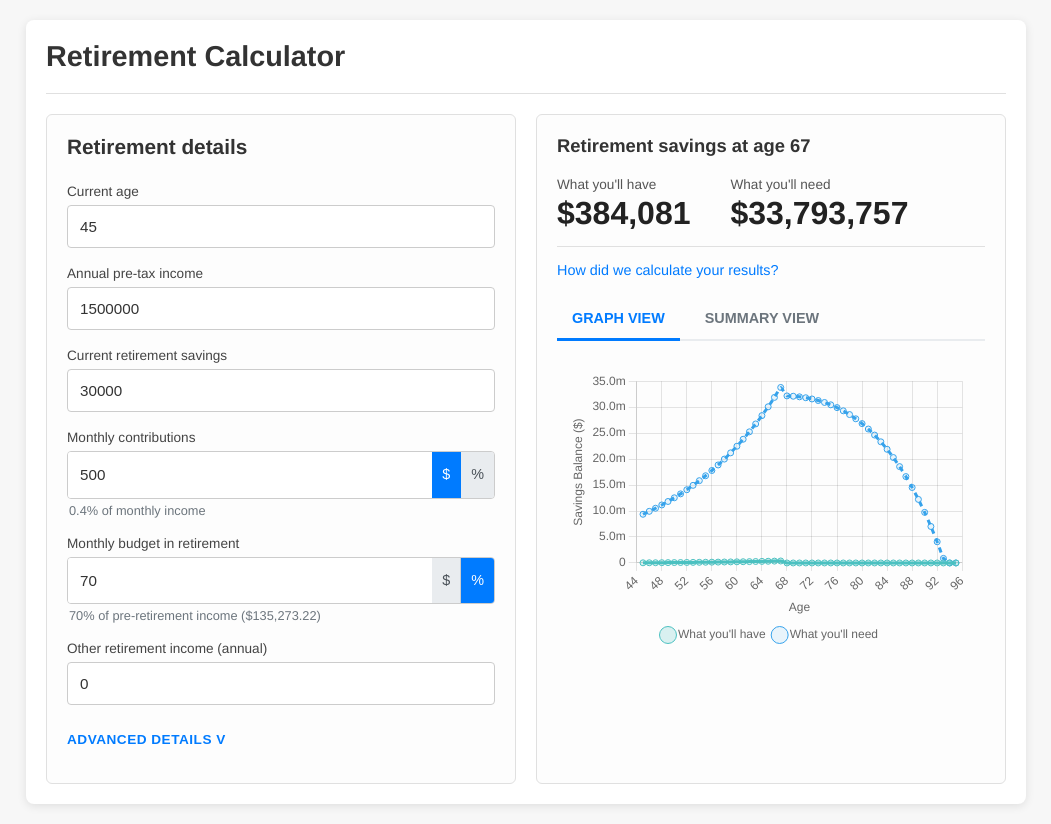
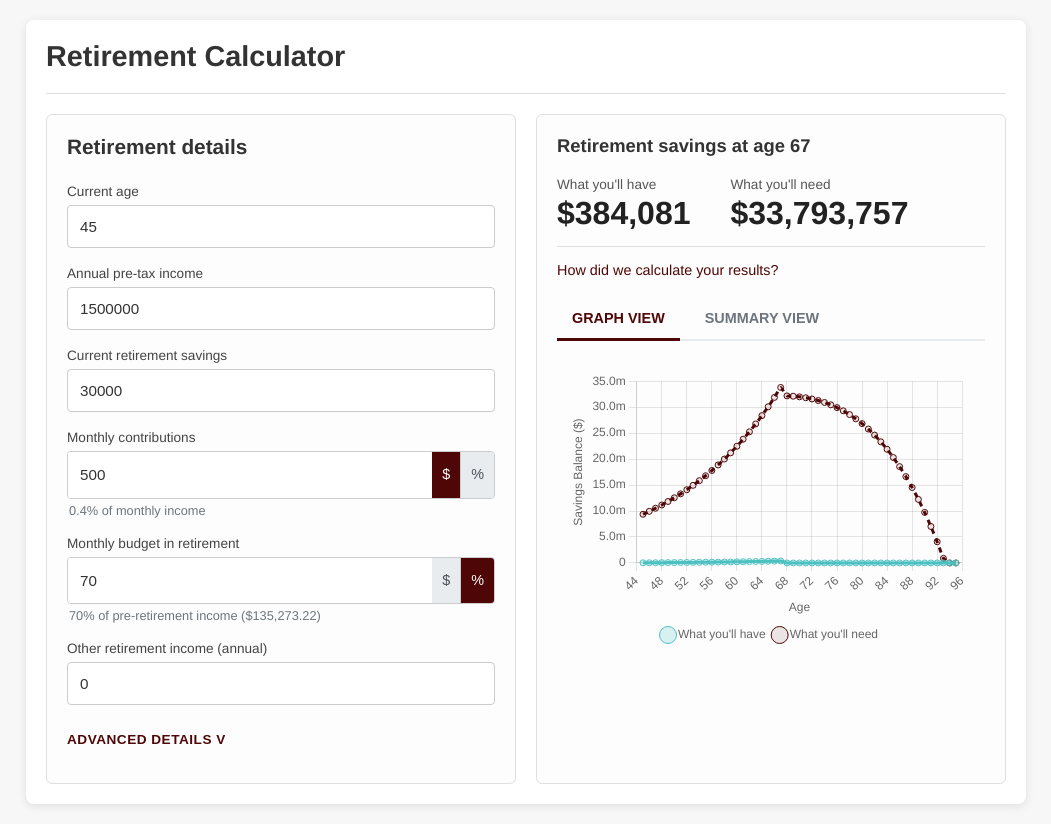
Before and after one commit to adepentane/retirement-calculator, a React (Create React App) app: page / in a window 1280 px wide. Shown: the whole page, without its empty margins (114-1165 px from the left). Built offline with nearby package versions, Linux system fonts and the light colour scheme.

Commit message:
Fix: Changed the color Combination

```diff
--- a/src/components/CalculationInfoModal/CalculationInfoModal.css
+++ b/src/components/CalculationInfoModal/CalculationInfoModal.css
@@ -80,7 +80,7 @@
   display: block;
   margin: 20px auto 0;
   padding: 10px 20px;
-  background-color: #007bff;
+  background-color: #4f0606; /* New color */
   color: white;
   border: none;
   border-radius: 5px;
@@ -89,5 +89,5 @@
 }
 
 .modal-understand-button:hover {
-  background-color: #0056b3;
+  background-color: #310404; /* Darker shade for hover */
 }
--- a/src/components/RetirementDetailsForm/RetirementDetailsForm.css
+++ b/src/components/RetirementDetailsForm/RetirementDetailsForm.css
@@ -36,8 +36,8 @@
 
 .form-group input[type='number']:focus,
 .form-group input[type='text']:focus {
-  border-color: #007bff;
-  box-shadow: 0 0 0 0.2rem rgba(0,123,255,.25); /* Focus ring like Bootstrap */
+  border-color: #4f0606; /* New color */
+  box-shadow: 0 0 0 0.2rem rgba(79,6,6,.25); /* New color with adjusted alpha */
   outline: none;
 }
 
@@ -79,8 +79,8 @@
 }
 
 .form-group-inline .input-wrapper:focus-within {
-  border-color: #007bff;
-  box-shadow: 0 0 0 0.2rem rgba(0,123,255,.25);
+  border-color: #4f0606; /* New color */
+  box-shadow: 0 0 0 0.2rem rgba(79,6,6,.25); /* New color with adjusted alpha */
 }
 
 
@@ -110,9 +110,9 @@
 }
 
 .toggle-buttons button.active {
-  background-color: #007bff;
+  background-color: #4f0606; /* New color */
   color: white;
-  border-color: #007bff; /* This might not be visible if borders are none */
+  /* border-color: #4f0606; Not needed due to background */
 }
 
 .help-text {
@@ -132,7 +132,7 @@
 .advanced-details-toggle button {
   background: none;
   border: none;
-  color: #007bff;
+  color: #4f0606; /* New color */
   cursor: pointer;
   padding: 0; /* Remove padding */
   font-weight: 600; /* Bolder */
@@ -143,6 +143,7 @@
 
 .advanced-details-toggle button:hover {
     text-decoration: underline;
+    color: #310404; /* Darker shade for hover */
 }
 
 .advanced-details-fields {
--- a/src/components/RetirementGraph/RetirementGraph.js
+++ b/src/components/RetirementGraph/RetirementGraph.js
@@ -42,7 +42,7 @@ function RetirementGraph({ savingsGrowthData, targetSavingsTrajectoryData, retir
     datasets.push({
       label: 'What you\'ll have',
       data: savingsGrowthData.map(dp => ({ x: dp.age, y: dp.value })),
-      borderColor: 'rgb(75, 192, 192)', // Teal/Greenish
+      borderColor: 'rgb(75, 192, 192)', // Keeping Teal/Greenish for this line
       backgroundColor: 'rgba(75, 192, 192, 0.2)',
       tension: 0.1,
       fill: true,
@@ -55,11 +55,11 @@ function RetirementGraph({ savingsGrowthData, targetSavingsTrajectoryData, retir
     datasets.push({
       label: 'What you\'ll need',
       data: targetSavingsTrajectoryData.map(dp => ({ x: dp.age, y: dp.value })),
-      borderColor: 'rgb(54, 162, 235)', // Blue
-      borderDash: [5, 5], // Dotted line
-      backgroundColor: 'rgba(54, 162, 235, 0.1)', // Lighter blue for area, optional
+      borderColor: '#4f0606', // New primary color
+      borderDash: [5, 5],
+      backgroundColor: 'rgba(79, 6, 6, 0.1)', // Adjusted alpha for new color
       tension: 0.1,
-      fill: false, // In the screenshot, this line is not filled
+      fill: false,
       pointRadius: 3,
       pointHoverRadius: 5,
     });
--- a/src/components/RetirementSummary/RetirementSummary.css
+++ b/src/components/RetirementSummary/RetirementSummary.css
@@ -48,13 +48,14 @@
 }
 
 .how-calculated-link a {
-  color: #007bff;
+  color: #4f0606; /* New color */
   text-decoration: none;
   font-weight: 500;
 }
 
 .how-calculated-link a:hover {
   text-decoration: underline;
+  color: #310404; /* Darker shade for hover */
 }
 
 .view-toggle {
@@ -80,8 +81,8 @@
 }
 
 .view-toggle button.active {
-  color: #007bff; /* Blue for active tab text */
-  border-bottom-color: #007bff; /* Blue underline for active tab */
+  color: #4f0606; /* New color */
+  border-bottom-color: #4f0606; /* New color */
 }
 
 .graph-display-area {
```
